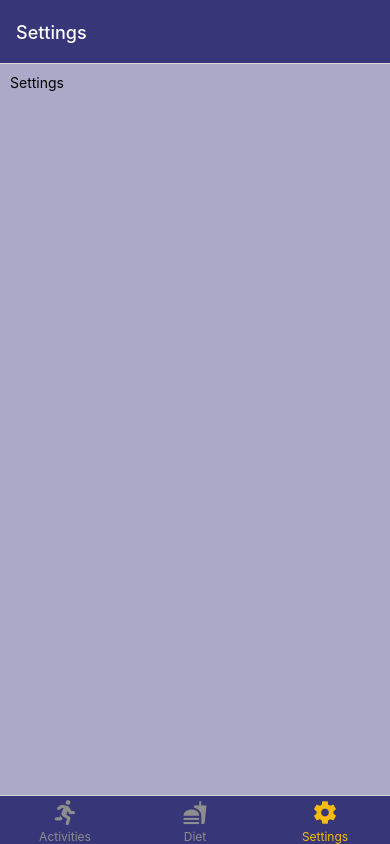
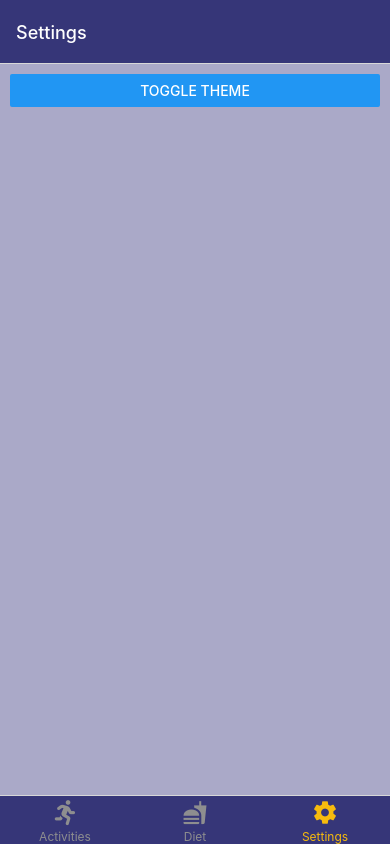
Before and after one commit to beibeixx/CS5520-Assignment-2, a React Native app: screen /Settings in a window 390 px wide. Built offline with nearby package versions, Linux system fonts and the light colour scheme.

Commit message:
Added the content in Setting pages. Added ThemContext to handle the toggle theme. Updated the relavant files to match the theme change.

```diff
--- a/App.js
+++ b/App.js
@@ -3,14 +3,16 @@ import React from "react";
 import { NavigationContainer } from "@react-navigation/native";
 import { createNativeStackNavigator } from "@react-navigation/native-stack";
 import MyTab from "./MyTab";
-import { DataProvider } from "./DataContext";
+import { DataProvider } from "./context/DataContext";
 import AddActivity from "./Screens/AddActivity";
 import { colorHelper } from "./colorHelper";
 import AddDiet from "./Screens/AddDiet";
+import { ThemeProvider } from "./context/ThemeContext";
 
 export default function App() {
   const Stack = createNativeStackNavigator();
   return (
+    <ThemeProvider>
       <DataProvider>
         <NavigationContainer>
           <Stack.Navigator>
@@ -44,6 +46,7 @@ export default function App() {
           </Stack.Navigator>
         </NavigationContainer>
       </DataProvider>
+    </ThemeProvider>
   );
 }
 
--- a/Components/ItemsList.js
+++ b/Components/ItemsList.js
@@ -1,6 +1,6 @@
 import { StyleSheet, Text, View, FlatList } from "react-native";
 import React, { useContext }  from "react";
-import { DataContext } from '../DataContext';
+import { DataContext } from '../context/DataContext';
 import AntDesign from '@expo/vector-icons/AntDesign';
 
 
--- a/Screens/Activities.js
+++ b/Screens/Activities.js
@@ -1,11 +1,12 @@
 import { StyleSheet, Text, View, Button } from "react-native";
 import React, { useState, useEffect, useContext } from "react";
 import ItemsList from "../Components/ItemsList";
-import { DataContext } from "../DataContext";
+import { DataContext } from "../context/DataContext";
 import { colorHelper } from "../colorHelper";
+import { useTheme } from "../context/ThemeContext";
 
 export default function Activities({ navigation }) {
-  const { addActivity } = useContext(DataContext);
+  const { theme } = useTheme();
 
   function handleAddActivity() {
     navigation.navigate("Add An Activity");
@@ -19,7 +20,7 @@ export default function Activities({ navigation }) {
   }, []);
 
   return (
-    <View style={styles.container}>
+    <View style={[styles.container, { backgroundColor: theme.backgroundColor }]}>
       <ItemsList type="activities" />
     </View>
   );
@@ -29,6 +30,5 @@ const styles = StyleSheet.create({
   container: {
     flex: 1,
     padding: 10,
-    backgroundColor: colorHelper.background.page,
   }
 });
--- a/Screens/AddActivity.js
+++ b/Screens/AddActivity.js
@@ -1,9 +1,10 @@
 import { StyleSheet, Text, View, TextInput, Button, Alert } from "react-native";
 import React, { useState, useContext } from "react";
-import { DataContext } from "../DataContext";
+import { DataContext } from "../context/DataContext";
 import DropDownPicker from "react-native-dropdown-picker";
 import DateTimePicker from "@react-native-community/datetimepicker";
 import { colorHelper } from "../colorHelper";
+import { useTheme } from "../context/ThemeContext";
 
 const activityTypes = [
   { label: "Walking", value: "Walking" },
@@ -21,6 +22,7 @@ export default function AddActivity({ navigation }) {
   const [duration, setDuration] = useState("");
   const [date, setDate] = useState(new Date());
   const [showDatePicker, setShowDatePicker] = useState(false);
+  const { theme } = useTheme();
 
   const { addActivity } = useContext(DataContext);
 
@@ -53,7 +55,7 @@ export default function AddActivity({ navigation }) {
   };
 
   return (
-    <View style={styles.container}>
+    <View style={[styles.container, { backgroundColor: theme.backgroundColor }]}>
       <Text style={styles.label}>Activity *</Text>
       <DropDownPicker
         open={open}
@@ -74,13 +76,14 @@ export default function AddActivity({ navigation }) {
 
       <Text style={styles.label}>Date *</Text>
       <TextInput
-        value={date.toDateString()}
+        value={date ? date.toDateString() : ""}
         onFocus={() => setShowDatePicker(true)}
+        onBlur={() => setShowDatePicker(false)}
         style={styles.input}
       />
       {showDatePicker && (
         <DateTimePicker
-          value={date}
+          value={date || new Date()}
           mode="date"
           display="inline"
           onChange={(event, selectedDate) => {
--- a/Screens/AddDiet.js
+++ b/Screens/AddDiet.js
@@ -1,14 +1,16 @@
 import { StyleSheet, Text, View, TextInput, Button } from "react-native";
 import React, { useState, useContext } from "react";
-import { DataContext } from "../DataContext";
+import { DataContext } from "../context/DataContext";
 import DateTimePicker from "@react-native-community/datetimepicker";
 import { colorHelper } from "../colorHelper";
+import { useTheme } from "../context/ThemeContext";
 
 export default function AddDiet({ navigation }) {
   const [description, setDescription] = useState("");
   const [calories, setCalories] = useState("");
   const [date, setDate] = useState(new Date());
   const [showDatePicker, setShowDatePicker] = useState(false);
+  const { theme } = useTheme();
 
   const { addDiet } = useContext(DataContext);
 
@@ -40,7 +42,7 @@ export default function AddDiet({ navigation }) {
   };
 
   return (
-    <View style={styles.container}>
+    <View style={[styles.container, { backgroundColor: theme.backgroundColor }]}>
       <Text style={styles.label}>Description *</Text>
       <TextInput
         style={styles.input}
@@ -57,13 +59,14 @@ export default function AddDiet({ navigation }) {
 
       <Text style={styles.label}>Date *</Text>
       <TextInput
-        value={date.toDateString()}
+        value={date ? date.toDateString() : ""}
         onFocus={() => setShowDatePicker(true)}
+        onBlur={() => setShowDatePicker(false)}
         style={styles.input}
       />
       {showDatePicker && (
         <DateTimePicker
-          value={date}
+          value={date || new Date()}
           mode="date"
           display="inline"
           onChange={(event, selectedDate) => {
--- a/Screens/Diet.js
+++ b/Screens/Diet.js
@@ -1,11 +1,12 @@
 import { StyleSheet, Text, View, Button } from "react-native";
 import React, { useState, useEffect, useContext } from "react";
 import ItemsList from "../Components/ItemsList";
-import { DataContext } from "../DataContext";
+import { DataContext } from "../context/DataContext";
 import { colorHelper } from "../colorHelper";
+import { useTheme } from "../context/ThemeContext";
 
 export default function Diet({ navigation }) {
-  const { addDiet } = useContext(DataContext);
+  const { theme } = useTheme();
 
   function handleAddDiet() {
     navigation.navigate("Add A Diet Entry");
@@ -18,7 +19,7 @@ export default function Diet({ navigation }) {
   }, []);
 
   return (
-    <View style={styles.container}>
+    <View style={[styles.container, { backgroundColor: theme.backgroundColor }]}>
       <ItemsList type="diet" />
     </View>
   );
@@ -28,6 +29,5 @@ const styles = StyleSheet.create({
   container: {
     flex: 1,
     padding: 10,
-    backgroundColor: colorHelper.background.page,
   },
 });
--- a/Screens/Settings.js
+++ b/Screens/Settings.js
@@ -1,11 +1,14 @@
-import { StyleSheet, Text, View } from 'react-native'
+import { StyleSheet, Text, View, Button} from 'react-native'
 import React from 'react'
 import { colorHelper } from '../colorHelper';
+import { useTheme } from '../context/ThemeContext';
 
 export default function Settings() {
+    const { toggleTheme, theme } = useTheme();
+
   return (
-    <View style={styles.container}>
-      <Text>Settings</Text>
+    <View style={[styles.container, { backgroundColor: theme.backgroundColor }]}>
+        <Button title="Toggle Theme" onPress={toggleTheme}/>
     </View>
   )
 }
@@ -14,6 +17,6 @@ const styles = StyleSheet.create({
     container: {
       flex: 1,
       padding: 10,
-      backgroundColor: colorHelper.background.page,
+    //   backgroundColor: colorHelper.background.page,
     },
   });
--- a/colorHelper.js
+++ b/colorHelper.js
@@ -1,26 +1,14 @@
 export const colorHelper = {
-    // primary: "#0013FF",
-    // secondary: "#B10050",
   background: {
-    //   start: "#77c8f0",
-    //   end: "#7482bc",
     primary: "#363678",
     page: "#AAA9C8",
+    pageChange: "#605D93",
     input: "#DDDDDD",
   },
-    // backgroundTransparent: {
-    //   start: "rgba(119,200,240,0.8)",
-    //   end: "rgba(116,130,188,0.8)",
-    // },
+
   text: {
-    //   primary: "#33009F",
-    //   secondary: "#3A3A37",
     header: "white",
     selected: "#F7BB0D",
     unselected: "#8E8E8F",
   },
-    // card: "#959295",
-    // white: "#FFFFFF",
-    // black: "#000000",
-    // title: "#2E06A3",
 };
--- /dev/null
+++ b/context/ThemeContext.js
@@ -0,0 +1,26 @@
+import { StyleSheet, Text, View } from 'react-native'
+import React, { createContext, useState, useContext } from 'react'
+import { colorHelper } from '../colorHelper';
+
+const ThemeContext = createContext();
+
+export const ThemeProvider = ({ children }) => {
+  const [isToggle, setIsToggle] = useState(false);
+
+  const toggleTheme = () => {
+    setIsToggle(prevMode => !prevMode);
+  };
+
+  const theme = {
+    backgroundColor: isToggle ? colorHelper.background.pageChange : colorHelper.background.page,
+    textColor: isToggle ? colorHelper.text.header : colorHelper.background.primary,
+  };
+
+  return (
+    <ThemeContext.Provider value={{ isToggle, toggleTheme, theme }}>
+      {children}
+    </ThemeContext.Provider>
+  );
+};
+
+export const useTheme = () => useContext(ThemeContext);
```
Also changed, not shown: context/DataContext.js (renamed from DataContext.js). Lines whose indentation alone changed are shown as unchanged.
